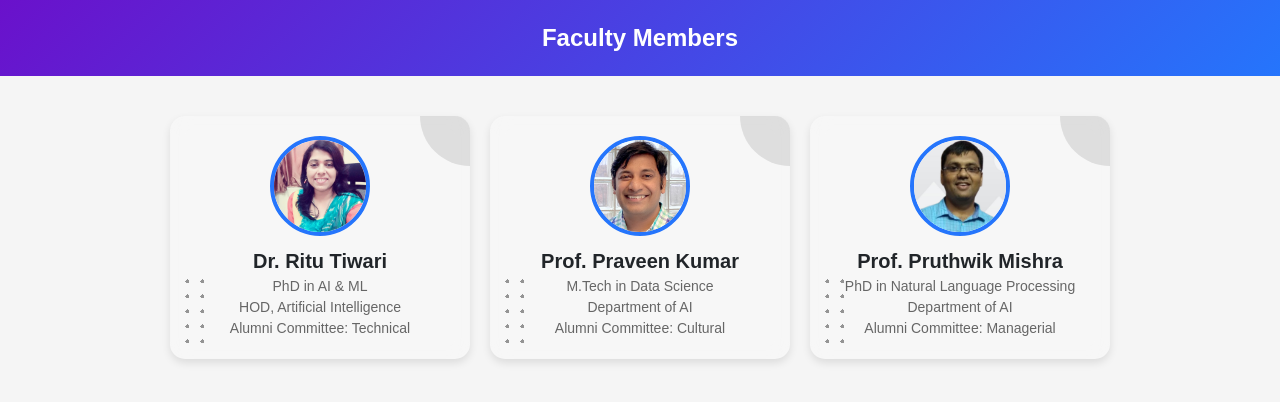
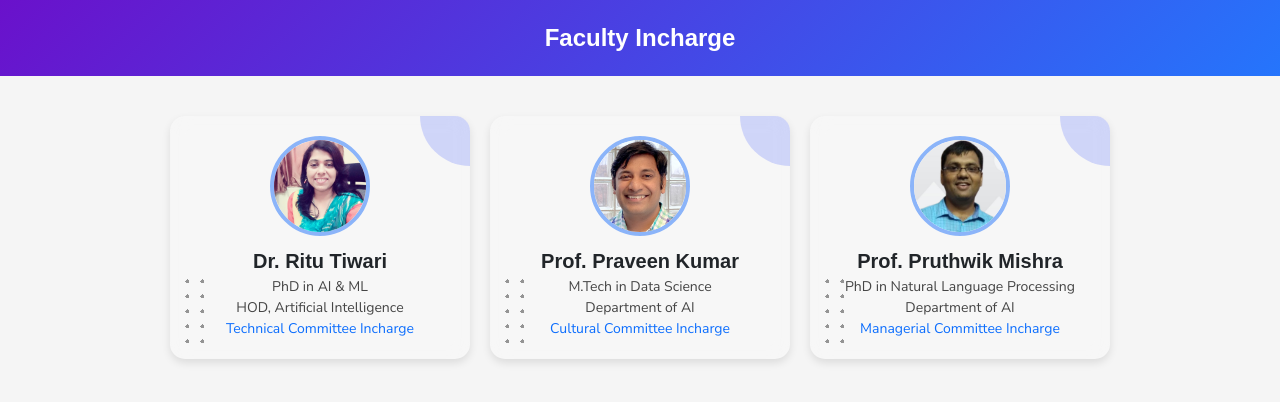
Before and after one commit to Archit-175/Mindbend-Alumni, a Django app: template MindbandAlumini/templates/faculty/faculty.html in a window 1280 px wide. Shown: the top 402 px of the page. Run offline with Django 5.2, Linux system fonts and the light colour scheme; the template is opened without the code that fills it, so the values that code supplies are empty.

Commit message:
Added fonts and animations in cards

```diff
--- a/MindbandAlumini/templates/faculty/faculty.html
+++ b/MindbandAlumini/templates/faculty/faculty.html
@@ -7,6 +7,8 @@
     <link href="https://cdn.jsdelivr.net/npm/bootstrap@5.3.0/dist/css/bootstrap.min.css" rel="stylesheet">
     <script src="https://cdn.jsdelivr.net/npm/bootstrap@5.3.0/dist/js/bootstrap.bundle.min.js"></script>
     <style>
+        @import url('https://fonts.googleapis.com/css2?family=Nunito+Sans:ital,opsz,wght@0,6..12,200..1000;1,6..12,200..1000&family=Poppins:ital,wght@0,100;0,200;0,300;0,400;0,500;0,600;0,700;0,800;0,900;1,100;1,200;1,300;1,400;1,500;1,600;1,700;1,800;1,900&display=swap');
+
         body {
             background-color: #f5f5f5;
             font-family: Arial, sans-serif;
@@ -45,7 +47,7 @@
             right: -50px;
             width: 100px;
             height: 100px;
-            background: rgba(0, 0, 0, 0.1);
+            background: rgba(0, 38, 255, 0.16);
             border-radius: 50%;
         }
         .faculty-card::after {
@@ -64,12 +66,18 @@
         .faculty-card:hover {
             transform: translateY(-10px);
         }
+        .faculty-card:hover .faculty-img {
+            border: 3px solid #2574fc82;
+            box-shadow: 0 0 16px #196bf982;
+            transition:  .75s;
+        }
         .faculty-img {
             width: 100px;
             height: 100px;
             border-radius: 50%;
             object-fit: cover;
-            border: 4px solid #2575fc;
+            border: 4px solid #2574fc82;
+            transition: .75s;
         }
         .faculty-name {
             font-size: 20px;
@@ -78,7 +86,8 @@
         }
         .faculty-details {
             font-size: 14px;
-            color: #666;
+            color: #454545;
+            font-family: 'Nunito Sans', serif;
         }
         @media (max-width: 768px) {
             .faculty-container {
@@ -92,28 +101,28 @@
     </style>
 </head>
 <body>
-    <div class="header">Faculty Members</div>
+    <div class="header">Faculty Incharge</div>
     <div class="faculty-container">
         <div class="faculty-card">
             <img src="ritu-tiwari.jpg" alt="Faculty" class="faculty-img">
             <div class="faculty-name">Dr. Ritu Tiwari</div>
             <div class="faculty-details">PhD in AI & ML</div>
             <div class="faculty-details">HOD, Artificial Intelligence</div>
-            <div class="faculty-details">Alumni Committee: Technical</div>
+            <div class="faculty-details text-primary">Technical Committee Incharge</div>
         </div>
         <div class="faculty-card">
             <img src="Praveen_picture.jpg" alt="Faculty" class="faculty-img">
             <div class="faculty-name">Prof. Praveen Kumar</div>
             <div class="faculty-details">M.Tech in Data Science</div>
             <div class="faculty-details">Department of AI</div>
-            <div class="faculty-details">Alumni Committee: Cultural</div>
+            <div class="faculty-details text-primary"> Cultural Committee Incharge</div>
         </div>
         <div class="faculty-card">
             <img src="pruthwikSir.jpg" alt="Faculty" class="faculty-img">
             <div class="faculty-name">Prof. Pruthwik Mishra</div>
             <div class="faculty-details">PhD in Natural Language Processing</div>
             <div class="faculty-details">Department of AI</div>
-            <div class="faculty-details">Alumni Committee: Managerial</div>
+            <div class="faculty-details text-primary">Managerial Committee Incharge</div>
         </div>
     </div>
 </body>
```
